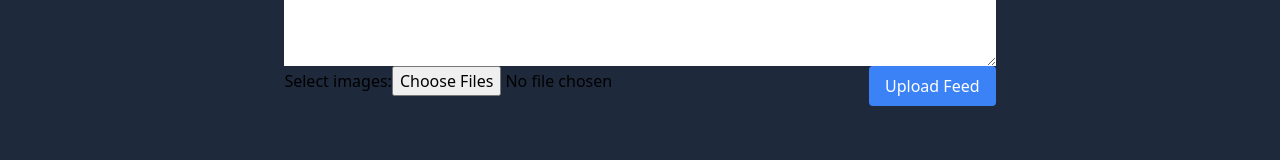
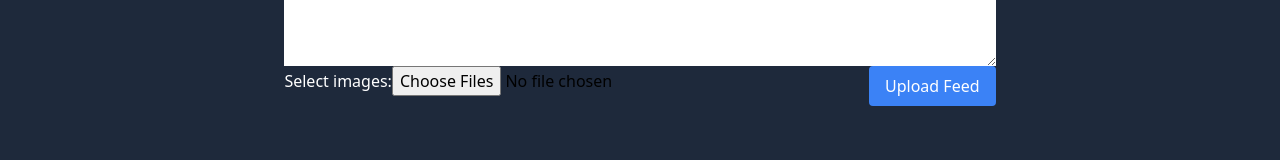
Before and after one commit to hmoongi94/personalProject, a Next.js app in the folder project-exerciseApp/frontend/: page /community/registerfeed in a window 1280 px wide. Shown: the part 436-596 px from the top of the page. Built offline with nearby package versions, Linux system fonts and the light colour scheme.

Commit message:
todo: 사진 선택했을 때 사진 몇개 뜨는거 커스터마이징 하기

```diff
--- a/project-exerciseApp/frontend/app/ui/community/registerfeed/registerfeed.tsx
+++ b/project-exerciseApp/frontend/app/ui/community/registerfeed/registerfeed.tsx
@@ -83,7 +83,7 @@ const ImageUpload: React.FC = () => {
       />
       <div className="w-10/12 flex justify-between">
         <div>
-          <label htmlFor="fileInput">Select images:</label>
+          <label htmlFor="fileInput" className="text-white">Select images:</label>
           <input
             type="file"
             id="fileInput"
```
